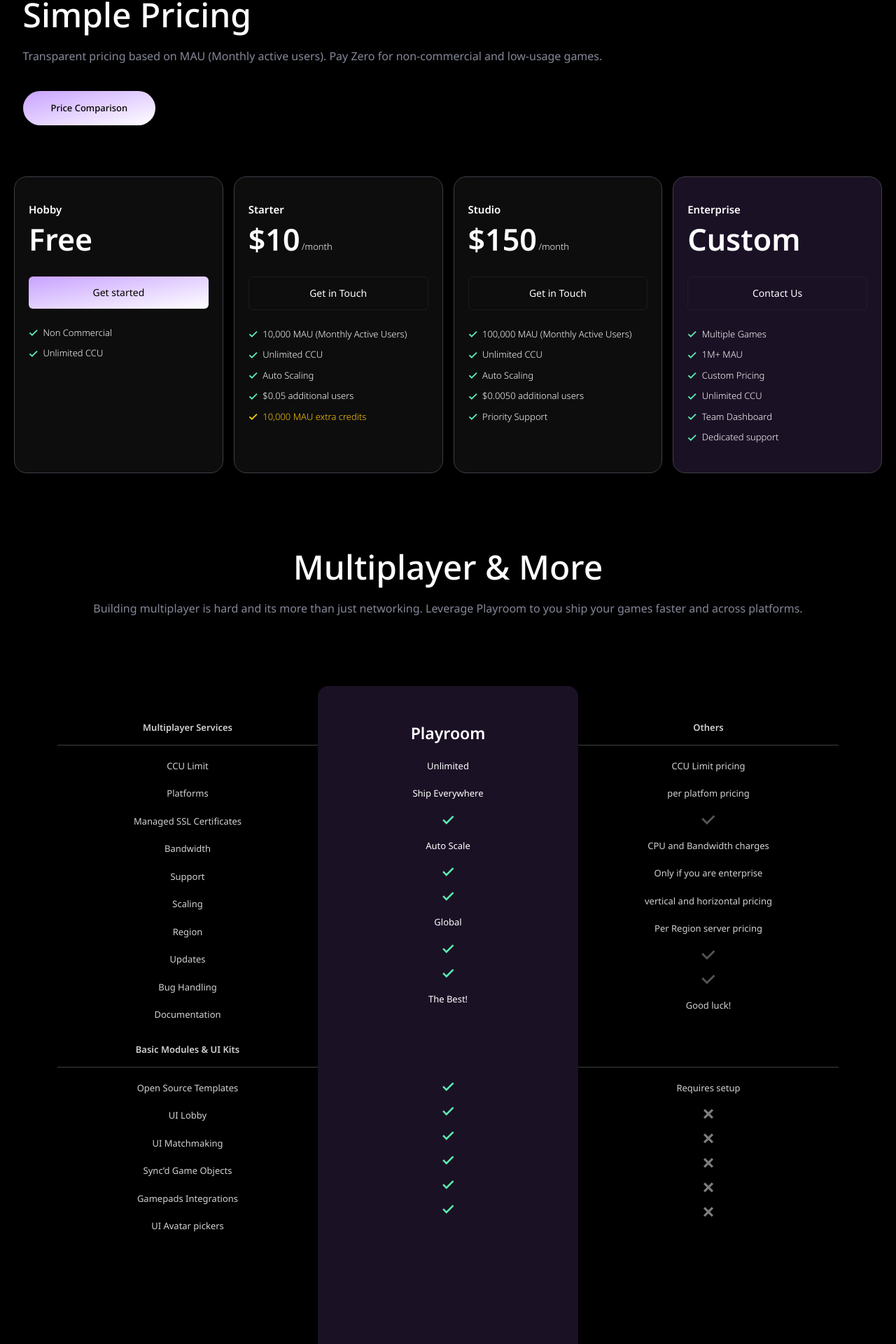
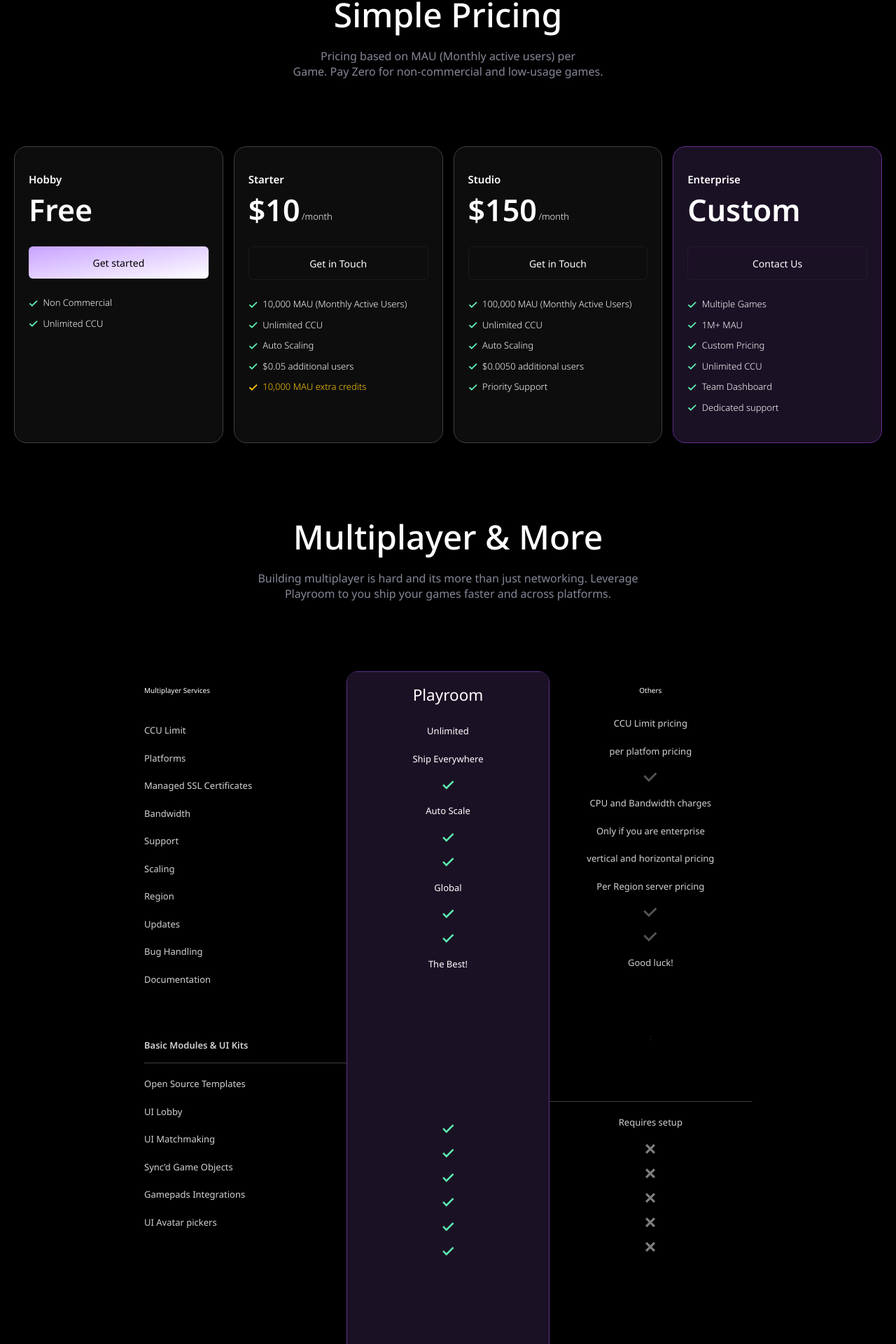
Before and after one commit to elghanbibadr/playroom, a React (Vite) app: page /pricing in a window 1280 px wide. Shown: the part 197-2117 px from the top of the page at 70% size. Built offline with nearby package versions, Linux system fonts and the light colour scheme.

Commit message:
added the sticky title

```diff
--- a/src/componenets/PricingPageComponenets/PackageList.jsx
+++ b/src/componenets/PricingPageComponenets/PackageList.jsx
@@ -1,8 +1,10 @@
 
-const PackageList = ({packageOffres,packageName,className,hasBorder=true}) => {
+const PackageList = ({index,packageOffres,packageName,className,hasBorder=true}) => {
   return (
-    <div className={`md:my-20 my-20 text-[#D2D2D2] md:h-[410px] ${className}`}>
-    <h6 className={` h-14  text-[13px] font-semibold ${hasBorder ? "border-b-[1.5px] pb-6 border-[#8f8d8d73] text-[#D2D2D2]" : "text-white text-[2.3rem]"} `}>{packageName}</h6>
+    <div className={`md:my-20 my-20 text-[#D2D2D2] ${className} h-[400px]`}>
+    <h6 className={` h-14  text-[13px] font-semibold ${hasBorder ? "border-b-[1.5px] pb-6 border-[#8f8d8d73] text-[#D2D2D2]" : "text-white text-[2.3rem]"} ${(packageName === 'Multiplayer Services' || packageName === 'Playroom' || packageName === 'Others') ? 'md:hidden':''} `}>{packageName}</h6>
+    {/* <h6 className={` h-14  text-[13px] font-semibold ${hasBorder ? "border-b-[1.5px] pb-6 border-[#8f8d8d73] text-[#D2D2D2]" : "text-white text-[2.3rem]"} ${index === 0 ? 'sticky top-0' :''} `}>{packageName}</h6> */}
+
     <ul className="text-[#D2D2D2]">
       {packageOffres.map(item =>{
         return   <li className={`${hasBorder ? "text-[#D2D2D2]" :"text-white"} my-8 text-[13px]`}>
@@ -17,6 +19,4 @@
 }
 
 
-
-
 export default PackageList
--- a/src/componenets/ui/AppLayout.jsx
+++ b/src/componenets/ui/AppLayout.jsx
@@ -5,6 +5,8 @@
 
 import { useLocation } from 'react-router-dom';
 import Button from './Button'
+import { Footer } from './Footer';
+import { LetsConnect } from '../HomePageComponenets/LetsConnect/LetsConnect';
 const AppLayout = () => {
     const location = useLocation();
 
@@ -16,12 +18,11 @@
             { location.pathname !=="/" && <Navbar /> }
 
            {location.pathname === "/pricing" &&
-          <div className='mt-32 bg-black text-left   p-5'>
+          <div className='mt-32 bg-black text-center  p-5'>
             <h2>Simple Pricing </h2>
             <p className='mt-4 md:my-[3vh]'>
-              Transparent pricing based on MAU (Monthly active users). Pay Zero for non-commercial and low-usage games.
+            Pricing based on MAU (Monthly active users) per <br className='hidden md:block' /> Game. Pay Zero for non-commercial and low-usage games.
             </p>
-            <Button>Price Comparison</Button>
           </div>
 
       }
@@ -38,6 +39,8 @@
 
 
     <Outlet />
+    <Container><LetsConnect/></Container>
+    <Footer/>
     </>
   )
 }
--- a/src/componenets/ui/PricingCard.jsx
+++ b/src/componenets/ui/PricingCard.jsx
@@ -1,13 +1,12 @@
 import Card from "./Card"
-import Button from "./Button"
-import checkIcon from "../../assets/checkIcon.svg"
+
 
 
 const FeatureItemToBeYellowText="10,000 MAU extra credits"
 
 const PricingCard = ({title,price,buttonName,planFeatures}) => {
   return (
-    <Card className={`rounded-[17px] py-14  ${price === "Custom" ? "bg-purpleCardBackground":""}  px-8 my-4`}>
+    <Card className={`rounded-[17px] py-14  ${price === "Custom" ? "bg-purpleCardBackground border-purpleborder2 border":""}  px-8 my-4`}>
         <div className="md:text-left">
             <span className="text-white text-[15px] font-semibold">{title}</span>
             <span className="flex ">
--- a/src/pages/Home/HomePage.jsx
+++ b/src/pages/Home/HomePage.jsx
@@ -32,9 +32,9 @@
       <SaveDevelopment />
     <Features/>
     <Resources />
-    <LetsConnect />
+    {/* <LetsConnect /> */}
     </Container>
-     <Footer/>
+     {/* <Footer/> */}
     </>
 
 
--- a/src/pages/Pricing/Pricing.jsx
+++ b/src/pages/Pricing/Pricing.jsx
@@ -7,7 +7,7 @@
 const Pricing = () => {
   return (
     <Container>
-      <div className="mt-20 gap-6 sm:grid sm:grid-cols-2 md:grid-cols-3 lg:grid-cols-4 ">
+      <div className="mt-20 gap-6 sm:grid sm:grid-cols-2 md:grid-cols-3 lg:grid-cols-4  ">
         {plansData.map((plan, index) => {
           return <PricingCard key={index} {...plan} />
         })}
@@ -15,22 +15,40 @@
       <div className="text-center mt-40">
         <h2>Multiplayer & More </h2>
         <p className='mt-4 md:my-[3vh]'>
-          Building multiplayer is hard and its more than just networking. Leverage Playroom to you ship your games faster and across platforms.
+          Building multiplayer is hard and its more than just networking. Leverage <br className='hidden md:block' />  Playroom to you ship your games faster and across platforms.
         </p>
-        <div className="md:grid sm:w-[80%] sm:mx-auto md:w-full lg:w-[90%] mt-20 md:mt-40   md:grid-cols-3 md:grid-rows-auto ">
+
+        {/* mt-20 md:mt-40 */}
+        <div className="md:grid sm:w-[80%] sm:mx-auto mt-20 md:mt-40 md:w-full lg:w-[70%]    md:grid-cols-3 md:grid-rows-auto ">
+
           <div>
             {packageOffersData1.map(({ packageName, packageFeatures }, index) => {
-              return <PackageList key={index} packageOffres={packageFeatures} packageName={packageName} />;
+              return <>
+                {index === 0 && <div className="hidden md:sticky md:block bg-black md:top-0">
+                <h6 className="text-left  relative   bg-black top-8 pb-4">Multiplayer Services</h6>
+                </div> }<PackageList key={index} className='text-left' packageOffres={packageFeatures} packageName={packageName} />  </>
             })}
           </div>
-          <div className="bg-[#1B1125] rounded-3xl py-6 md:py-0 h-full">
+          <div className="bg-[#1B1125] border-[#602F92] border rounded-3xl py-6 md:py-0 h-full">
             {packageOffersData2.map(({ packageName, packageFeatures }, index) => {
-              return <PackageList  className=" text-white"  key={index} packageOffres={packageFeatures} packageName={packageName} hasBorder={false}/>;
+              return <>
+              {index === 0 && <div className="hidden md:sticky md:block bg-[#1B1125] rounded-3xl  md:top-0">
+                <h6 className="text-4xl relative bg-[#1B1125] top-8">Playroom</h6>
+                </div> }
+              <PackageList  className=" text-white"  key={index} index={index} packageOffres={packageFeatures} packageName={packageName} hasBorder={false}/>;
+              </>
             })}
           </div>
           <div>
           {packageOffersData3.map(({ packageName, packageFeatures }, index) => {
-              return <PackageList  className=" text-white"  key={index} packageOffres={packageFeatures} packageName={packageName} />;
+             return <>
+                 {index === 0 && <div className="hidden md:sticky md:block bg-black rounded-3xl  md:top-0">
+                <h6 className="l relative bg-black top-8">Others</h6>
+                </div> }
+               <PackageList  className=" text-white"  key={index} packageOffres={packageFeatures} packageName={packageName} />;
+
+              </>
+
             })}
           </div>
         </div>
--- a/src/pages/features/FeaturesPage.jsx
+++ b/src/pages/features/FeaturesPage.jsx
@@ -6,16 +6,21 @@
 import UseCase from "../../componenets/FeaturesPageComponenet/UseCase"
 import SimpleApi from "../../componenets/FeaturesPageComponenet/SimpleApi"
 import Documentation from "../../componenets/FeaturesPageComponenet/Documentation"
+import { Container } from "../../componenets/ui/Container"
+
+
 const FeaturesPage = () => {
   return (
-    <>
+    <Container>
       <FeaturesHero />
-      <FeaturesList />
+
+        <FeaturesList />
+   ?
       <ReadDoc />
       <UseCase />
       <SimpleApi />
       <Documentation />
-    </>
+    </Container>
   )
 }
 
--- a/tailwind.config.js
+++ b/tailwind.config.js
@@ -14,6 +14,7 @@
         lightBlack:'#0D0D0E',
         primaryBorderColor:'#3F3F48',
         purpleBorder:"#7C65D8",
+        purpleborder2:'#602F92',
         purpleCardBackground:"#1B1125"
 
       }
```
